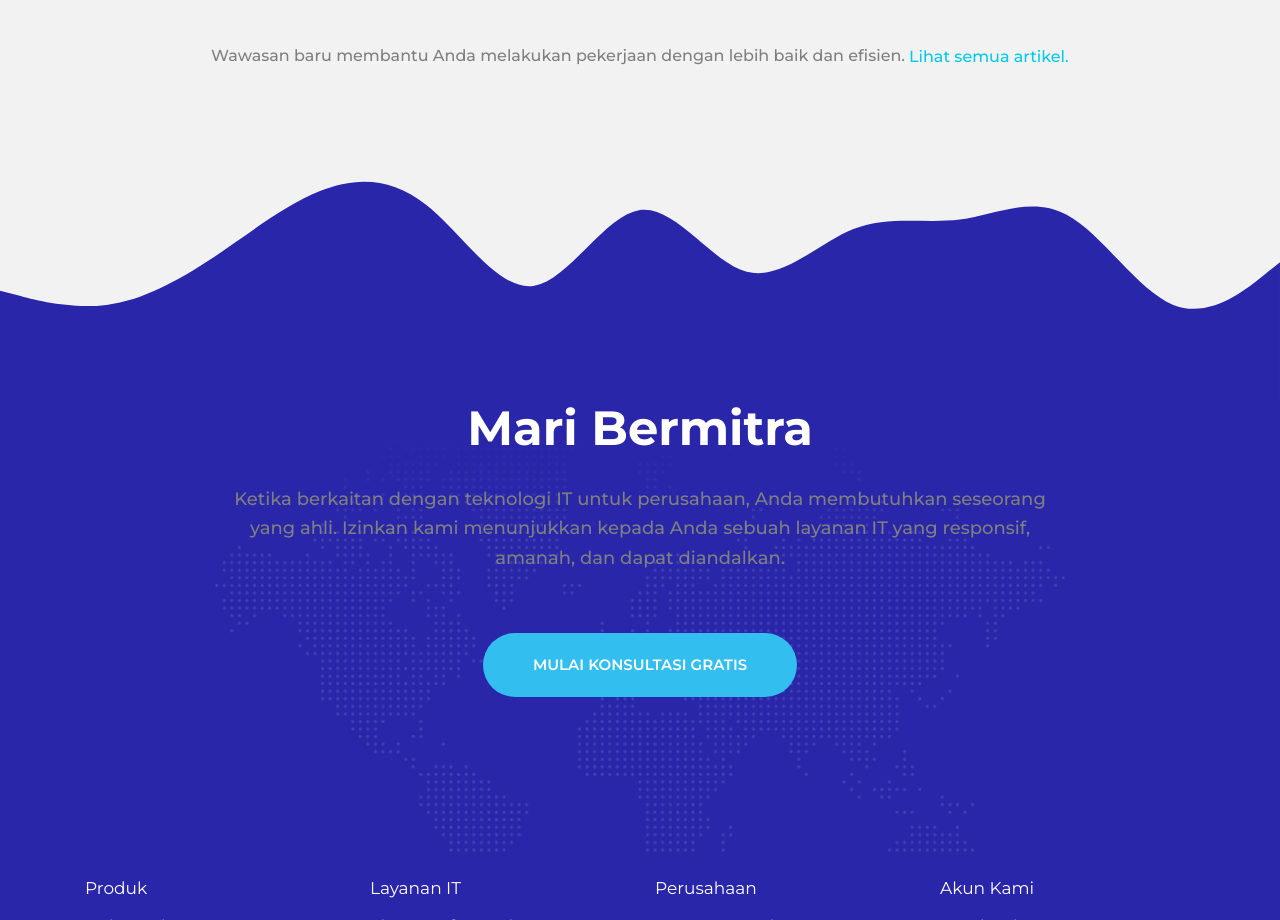
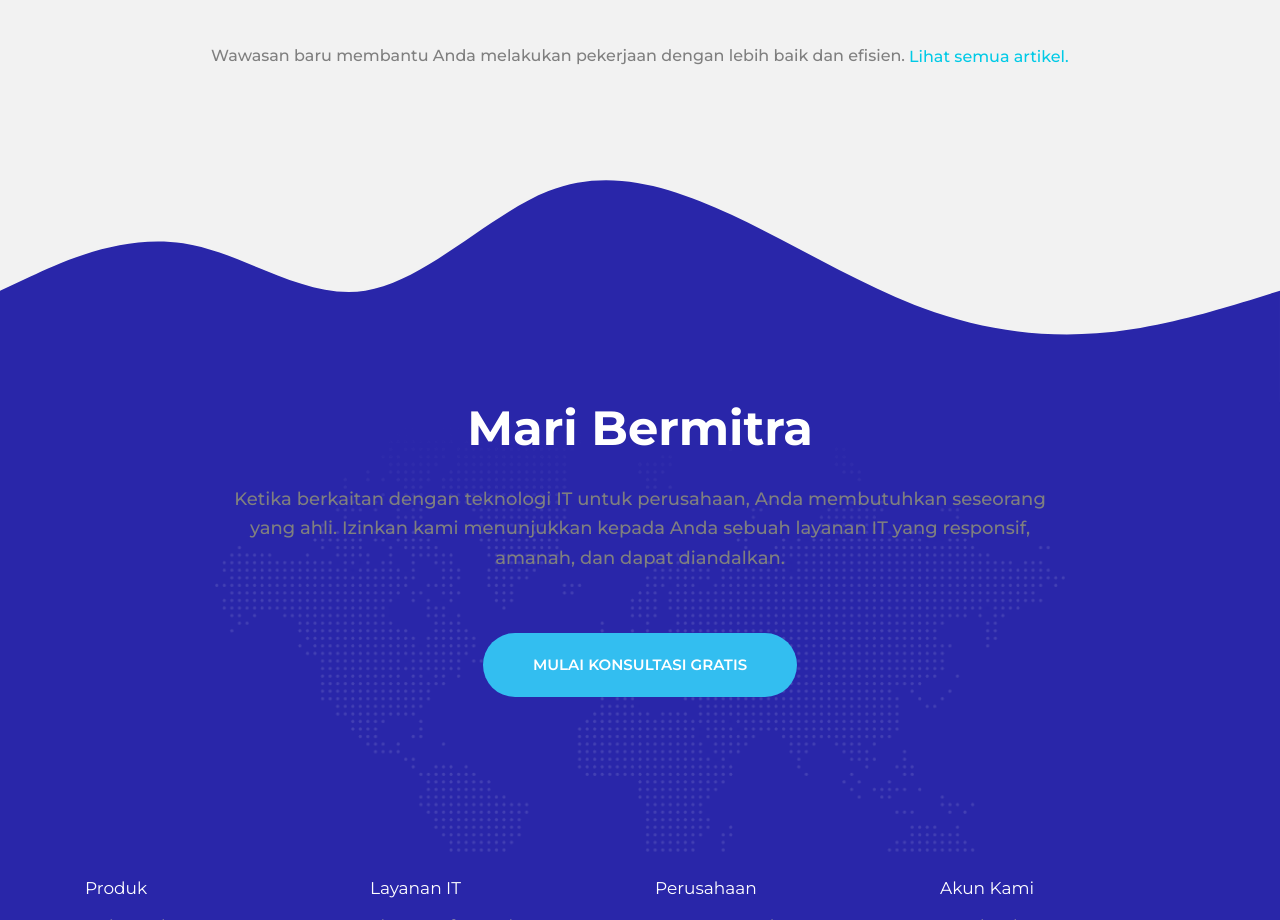
Before and after one commit to arissaputra362/landingPageCodepan, a plain HTML site: page index.html in a window 1280 px wide. Shown: the part 5280-6200 px from the top of the page. Drawn offline with nearby package versions, Linux system fonts and the light colour scheme.

Commit message:
Update Wave

```diff
--- a/index.html
+++ b/index.html
@@ -759,7 +759,7 @@
     <!-- End of Page Blog -->
 
     <!-- Footer -->
-    <svg xmlns="http://www.w3.org/2000/svg" viewBox="0 0 1440 320"><path fill="#2926A9" fill-opacity="1" d="M0,192L20,197.3C40,203,80,213,120,208C160,203,200,181,240,154.7C280,128,320,96,360,80C400,64,440,64,480,96C520,128,560,192,600,186.7C640,181,680,107,720,101.3C760,96,800,160,840,170.7C880,181,920,139,960,122.7C1000,107,1040,117,1080,112C1120,107,1160,85,1200,106.7C1240,128,1280,192,1320,208C1360,224,1400,192,1420,176L1440,160L1440,320L1420,320C1400,320,1360,320,1320,320C1280,320,1240,320,1200,320C1160,320,1120,320,1080,320C1040,320,1000,320,960,320C920,320,880,320,840,320C800,320,760,320,720,320C680,320,640,320,600,320C560,320,520,320,480,320C440,320,400,320,360,320C320,320,280,320,240,320C200,320,160,320,120,320C80,320,40,320,20,320L0,320Z"></path></svg>
+    <svg xmlns="http://www.w3.org/2000/svg" viewBox="0 0 1440 320"><path fill="#2926A9" fill-opacity="1" d="M0,192L34.3,176C68.6,160,137,128,206,138.7C274.3,149,343,203,411,192C480,181,549,107,617,80C685.7,53,754,75,823,106.7C891.4,139,960,181,1029,208C1097.1,235,1166,245,1234,240C1302.9,235,1371,213,1406,202.7L1440,192L1440,320L1405.7,320C1371.4,320,1303,320,1234,320C1165.7,320,1097,320,1029,320C960,320,891,320,823,320C754.3,320,686,320,617,320C548.6,320,480,320,411,320C342.9,320,274,320,206,320C137.1,320,69,320,34,320L0,320Z"></path></svg>
     <footer>
       <div class="container">
          <!-- Page Mari Bermitra -->
```
